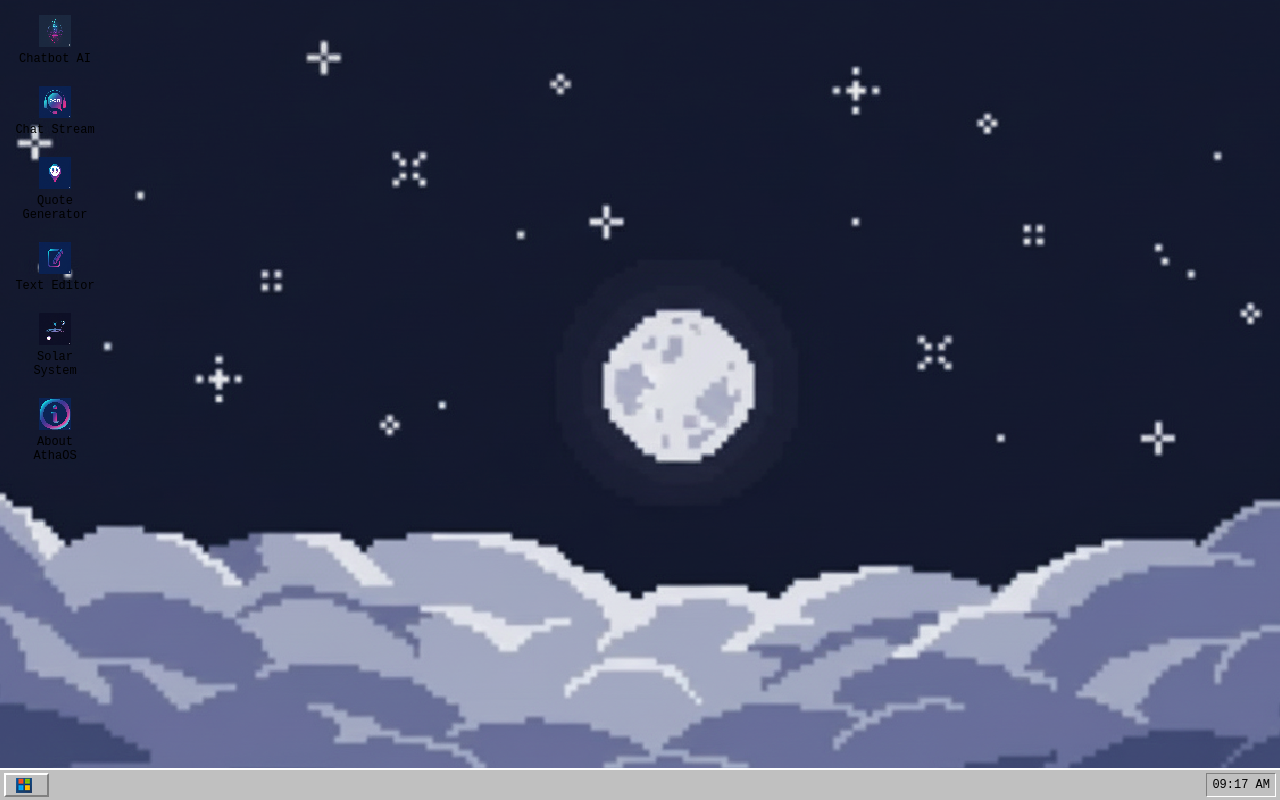
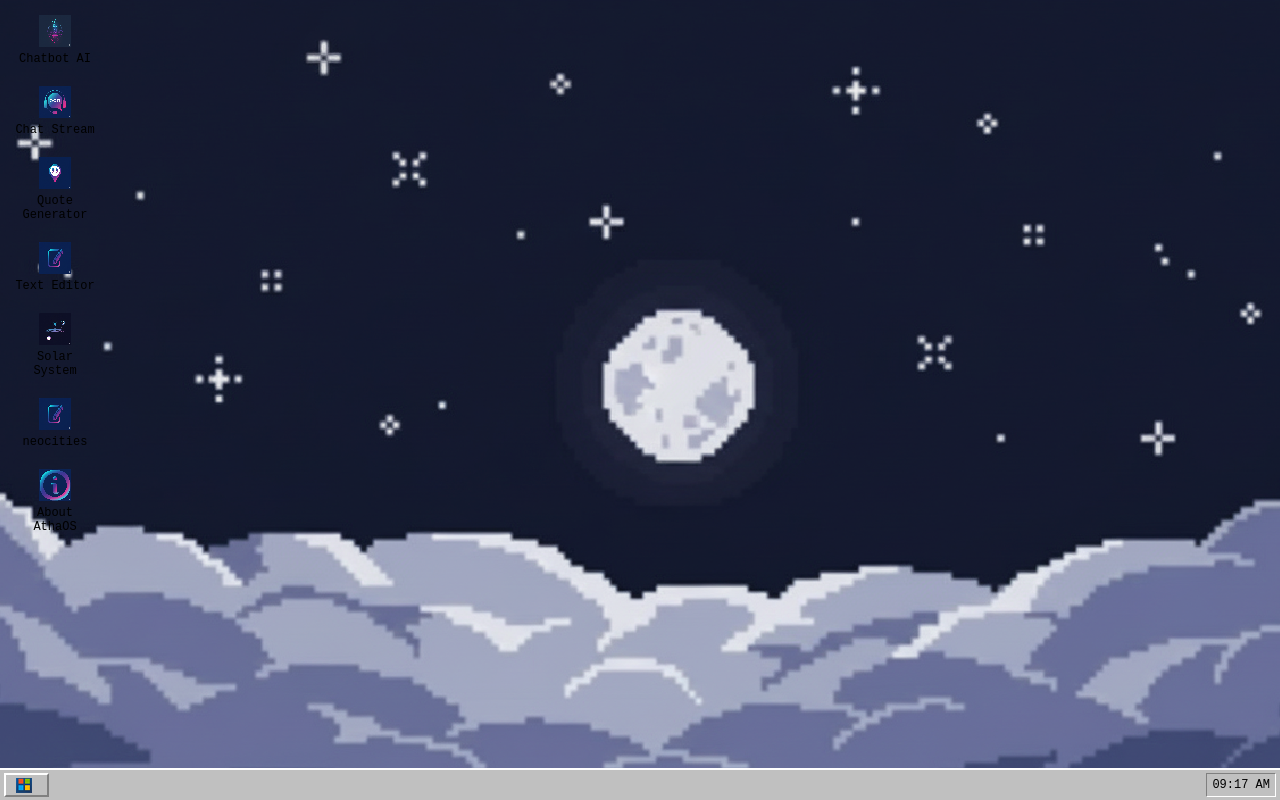
Before and after one commit to si-Athaa/si-atha, a plain HTML site: page index.html in a window 1280 px wide. Drawn offline with Linux system fonts and the light colour scheme.

Commit message:
Update index.html

```diff
--- a/index.html
+++ b/index.html
@@ -141,6 +141,11 @@
       <span>Solar System</span>
     </div>
 
+    <div class="desktop-icon" onclick="openApp('athaneocities.html')">
+      <img src="https://raw.githubusercontent.com/si-Athaa/si-atha/refs/heads/main/text_edit.png" alt="Text Editor Icon">
+      <span>neocities</span>
+    </div>
+
     <div class="desktop-icon" onclick="openApp('about.html')">
       <img src="https://raw.githubusercontent.com/si-Athaa/si-atha/refs/heads/main/about.png" alt="About Icon">
       <span>About AthaOS</span>
```
